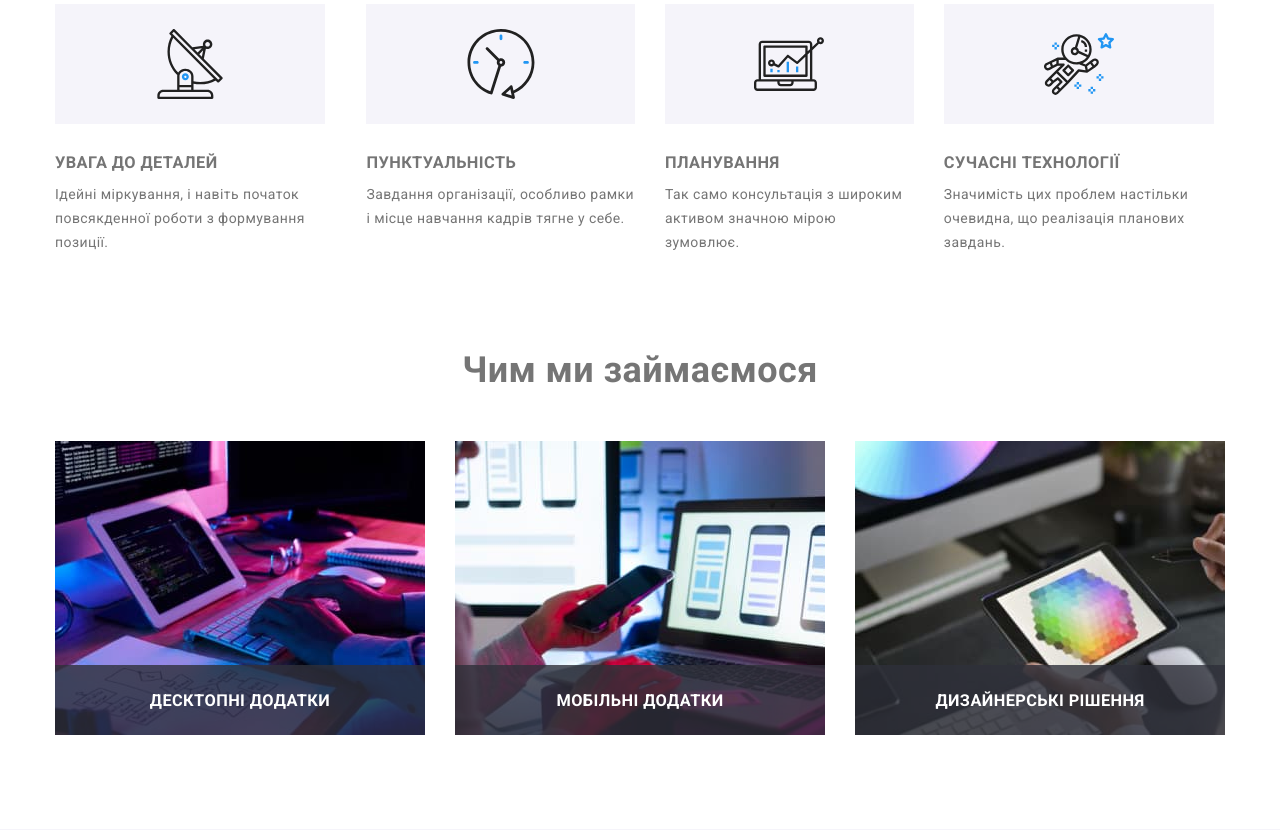
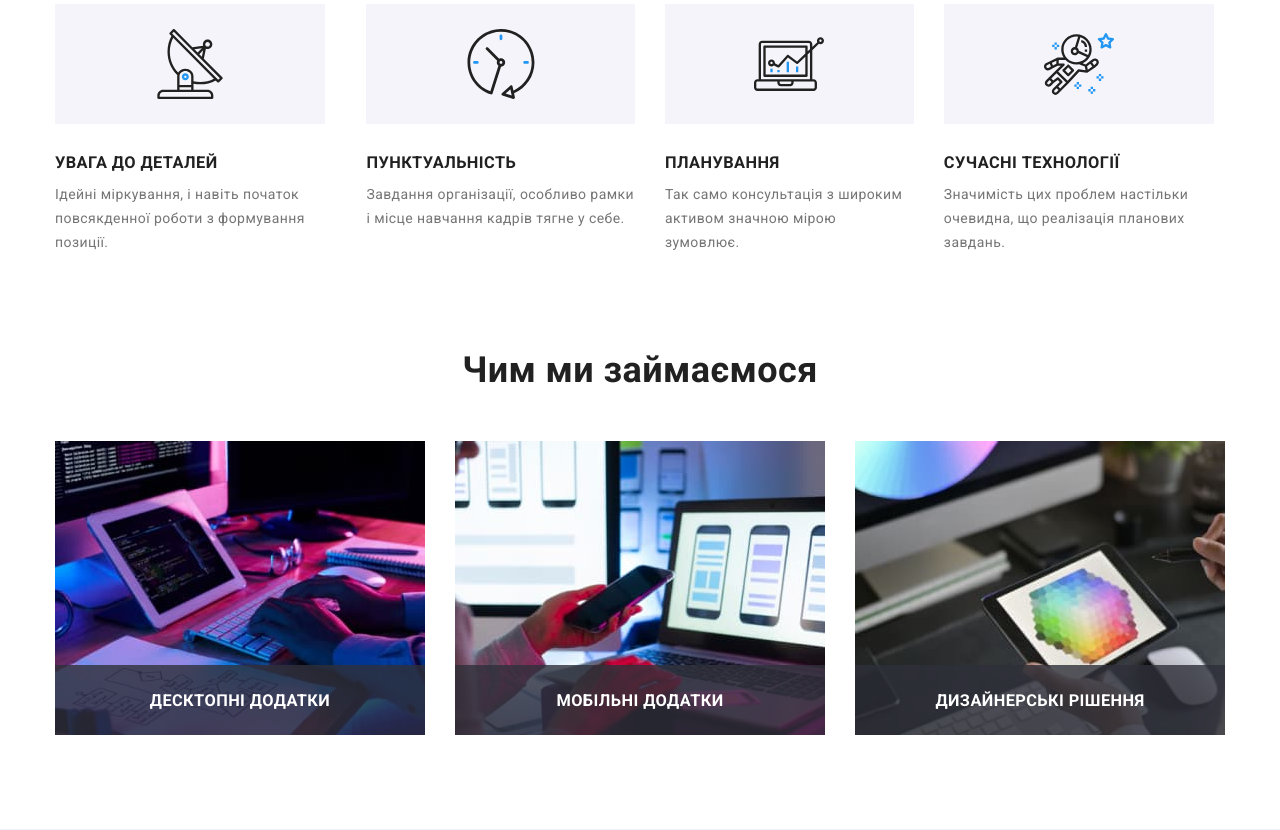
Before and after one commit to mentallaboratories/goit-markup-hw-07, a plain HTML site: page index.html in a window 1280 px wide. Shown: the part 770-1600 px from the top of the page. Drawn offline with Linux system fonts and the light colour scheme.

Commit message:
title color fix

```diff
--- a/sass/compon/_connect.scss
+++ b/sass/compon/_connect.scss
@@ -8,7 +8,10 @@
     display: inline-flex;
     gap: 10px;
     align-items: center;
-    color: $plainTextColor;
+    .link &{
+        color: $plainTextColor;
+    }
+
 
     &:hover,
     &:focus {
--- a/sass/compon/_section.scss
+++ b/sass/compon/_section.scss
@@ -6,7 +6,7 @@
     font-size: 36px;
     line-height: 1.17;
     text-align: center;
-    color: var(--title-text-color);
+    color: $titleTextColor;
 
     margin-bottom: 50px;
 }
--- a/sass/layout/_features.scss
+++ b/sass/layout/_features.scss
@@ -8,7 +8,7 @@
 .features__title {
     line-height: 1.15;
     text-transform: uppercase;
-    color: var(--title-text-color);
+    color: $titleTextColor;
 
     margin-bottom: 10px;
 }
```
Also changed, not shown: css/main.css, css/main.min.css, 2 other files.
